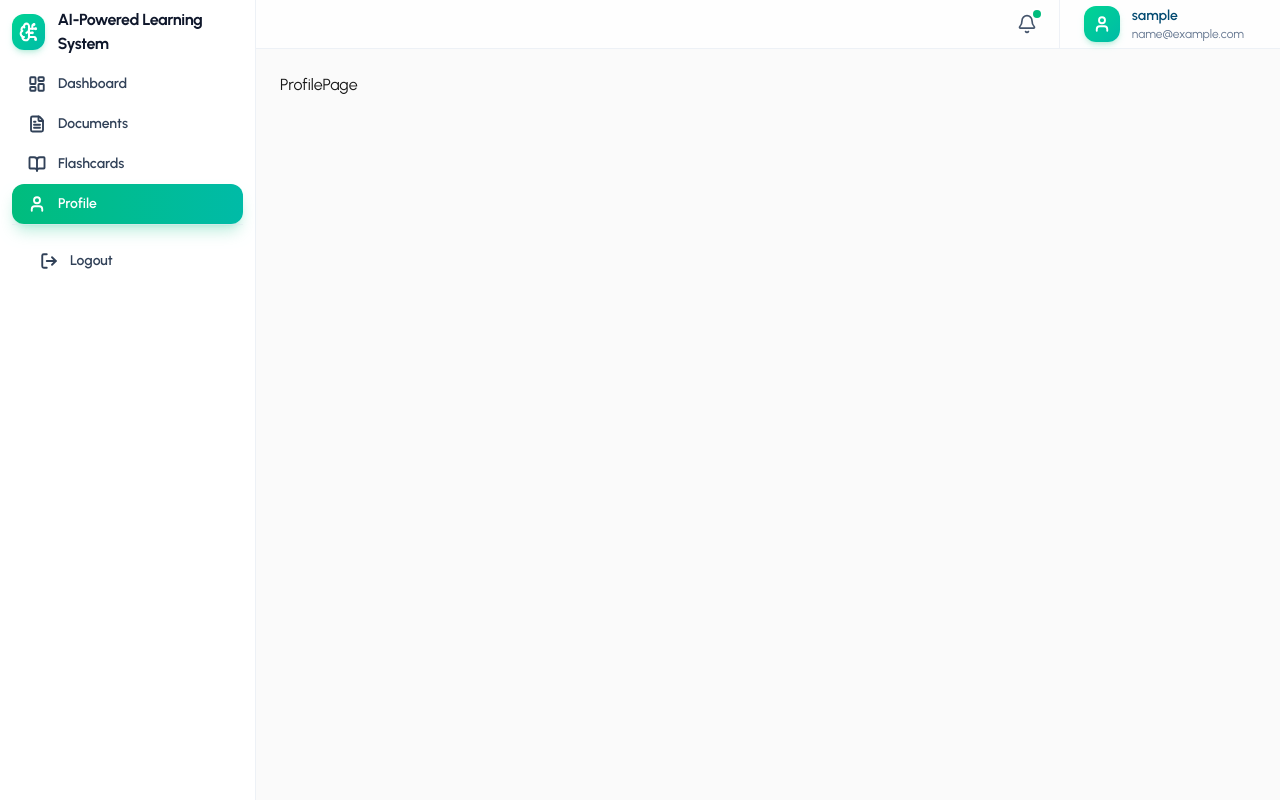
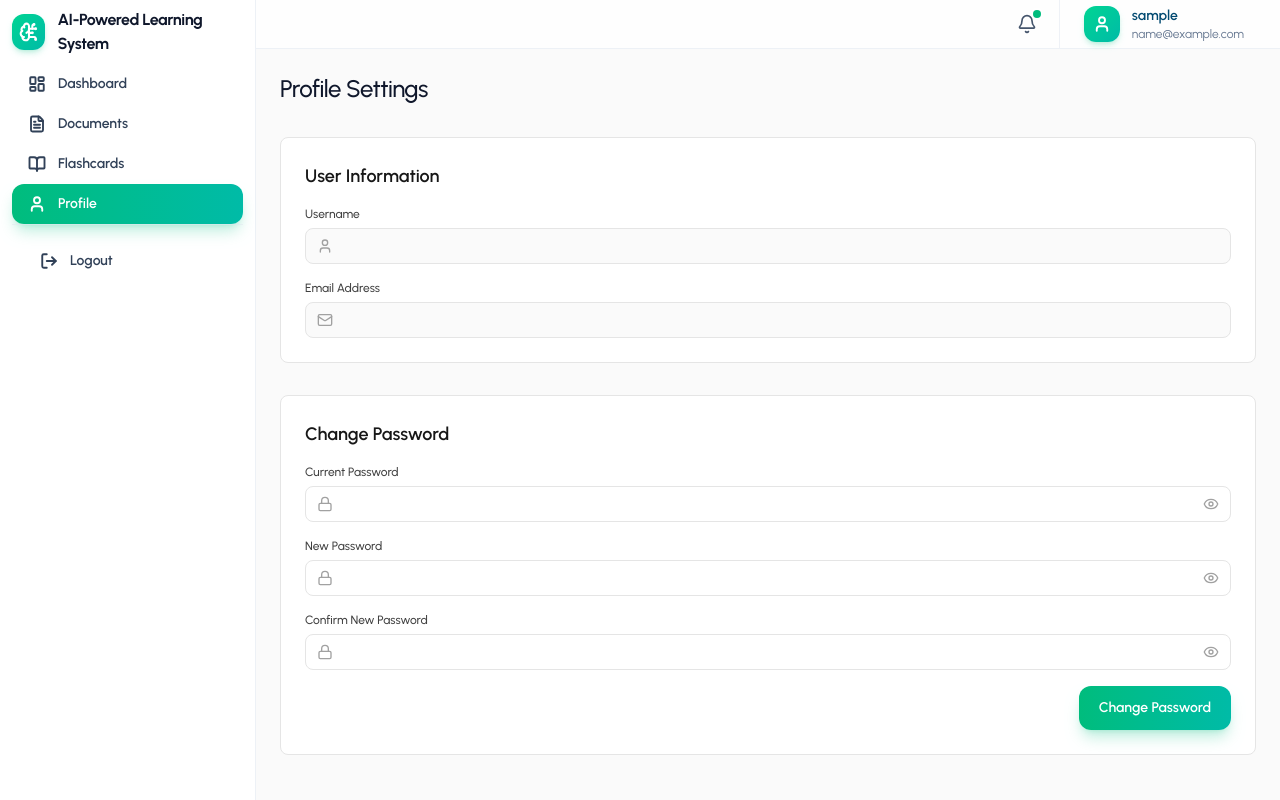
Before and after one commit to ShakirUllah-bj/Ai-Learning-Assistant, a React app in the folder frontend/: page /profile in a window 1280 px wide. Built offline with nearby package versions, Linux system fonts and the light colour scheme; no server answers; sample sign-in values are in the browser's storage; the HTML template or start-up script is replaced by a standard one.

Commit message:
feat: implement full UI and logic for ProfilePage with password management

```diff
--- a/frontend/src/pages/Profile/ProfilePage.jsx
+++ b/frontend/src/pages/Profile/ProfilePage.jsx
@@ -1,7 +1,230 @@
-import React from "react";
+import React, { useEffect, useState } from "react";
+import PageHeader from "../../components/common/PageHeader";
+import Button from "../../components/common/Button";
+import Spinner from "../../components/common/Spinner";
+import authService from "../../services/authService";
+import toast from "react-hot-toast";
+import { useAuth } from "../../context/useAuth";
+import { User, Mail, Lock, Eye, EyeOff } from "lucide-react";
 
 const ProfilePage = () => {
-  return <div>ProfilePage</div>;
+  const [loading, setLoading] = useState(true);
+  const [passwordLoading, setPasswordLoading] = useState(false);
+
+  const [username, setUsername] = useState("");
+  const [email, setEmail] = useState("");
+  const [currentPassword, setCurrentPassword] = useState("");
+  const [newPassword, setNewPassword] = useState("");
+  const [confirmNewPassword, setConfirmNewPassword] = useState("");
+  const [showCurrentPassword, setShowCurrentPassord] = useState(false);
+  const [showNewtPassword, setShowNewtPassord] = useState(false);
+  const [showConfirmPassword, setShowConfirmPassord] = useState(false);
+
+  useEffect(() => {
+    const fetchProfile = async () => {
+      try {
+        const { data } = await authService.getProfile();
+        setUsername(data.username);
+        setEmail(data.email);
+      } catch (error) {
+        toast.error("Failed to fetch profile data.");
+        console.error(error);
+      } finally {
+        setLoading(false);
+      }
+    };
+    fetchProfile();
+  }, []);
+
+  const handleChangePassword = async (e) => {
+    e.preventDefault();
+
+    if (newPassword !== confirmNewPassword) {
+      toast.error("New passwords do not match.");
+      return;
+    }
+
+    if (newPassword.length < 6) {
+      toast.error("New password must be at least 6 characters long.");
+      return;
+    }
+
+    setPasswordLoading(true);
+
+    try {
+      await authService.changePassword({
+        currentPassword,
+        newPassword,
+      });
+      toast.success("Password changed successfully.");
+      setCurrentPassword("");
+      setNewPassword("");
+      setConfirmNewPassword("");
+    } catch (error) {
+      toast.error(
+        error.response?.data?.message || "Failed to change password.",
+      );
+    } finally {
+      setPasswordLoading(false);
+    }
+  };
+
+  if (loading) {
+    return <Spinner />;
+  }
+
+  return (
+    <div>
+      <PageHeader title="Profile Settings" />
+      <div className="space-y-8">
+        {/* User Information Display */}
+        <div className="bg-white border border-neutral-200 rounded-lg p-6">
+          <h3 className="text-lg font-semibold text-neutral-900 mb-4">
+            User Information
+          </h3>
+          <div className="space-y-4">
+            <div>
+              <label className="block text-xs font-medium text-neutral-700 mb-1.5">
+                Username
+              </label>
+              <div className="relative">
+                <div className="absolute inset-y-0 left-0 pl-3 flex items-center pointer-events-none">
+                  <User className="size-4 text-neutral-400" />
+                </div>
+                <p className="w-full h-9 pr-2 pl-9 pt-2 border border-neutral-200 rounded-lg bg-neutral-50 text-sm text-neutral-900">
+                  {username}
+                </p>
+              </div>
+            </div>
+            <div>
+              <label className="block text-xs font-medium text-neutral-700 mb-1.5">
+                Email Address
+              </label>
+              <div className="relative">
+                <div className="absolute inset-y-0 left-0 pl-3 flex items-center pointer-events-none">
+                  <Mail className="size-4 text-neutral-400" />
+                </div>
+                <p className="w-full h-9 pr-2 pl-9 pt-2 border border-neutral-200 rounded-lg bg-neutral-50 text-sm text-neutral-900">
+                  {email}
+                </p>
+              </div>
+            </div>
+          </div>
+        </div>
+
+        {/* Change Password Form */}
+        <div className="bg-white border border-neutral-200 rounded-lg p-6">
+          <h3 className="text-lg font-semibold text-neutral-900 mb-4">
+            Change Password
+          </h3>
+          <form onSubmit={handleChangePassword} className="space-y-4">
+            {/* Current Password */}
+            <div>
+              <label className="block text-xs font-medium text-neutral-700 mb-1.5">
+                Current Password
+              </label>
+              <div className="relative">
+                <div className="absolute inset-y-0 left-0 pl-3 flex items-center pointer-events-none">
+                  <Lock className="size-4 text-neutral-400" />
+                </div>
+                <div
+                  className="absolute inset-y-0 right-0 pr-3 flex items-center  cursor-pointer"
+                  onClick={() => {
+                    setShowCurrentPassord(!showCurrentPassword);
+                    console.log("eye button clicked");
+                  }}
+                >
+                  {showCurrentPassword ? (
+                    <EyeOff className="size-4 text-neutral-400" />
+                  ) : (
+                    <Eye className="size-4 text-neutral-400" />
+                  )}
+                </div>
+                <input
+                  type={showCurrentPassword ? "text" : "password"}
+                  value={currentPassword}
+                  onChange={(e) => setCurrentPassword(e.target.value)}
+                  required
+                  className="w-full h-9 pr-3 pl-9 border border-neutral-200 rounded-lg bg-white text-sm text-neutral-900 placeholder:bg-neutral-400 transition-colors duration-150 focus:outline-none focus:ring-2 focus:ring-[#00d492] focus:border-transparent"
+                />
+              </div>
+            </div>
+
+            {/* New Password */}
+            <div>
+              <label className="block text-xs font-medium text-neutral-700 mb-1.5">
+                New Password
+              </label>
+              <div className="relative">
+                <div className="absolute inset-y-0 left-0 pl-3 flex items-center pointer-events-none">
+                  <Lock className="size-4 text-neutral-400" />
+                </div>
+                <div
+                  className="absolute inset-y-0 right-0 pr-3 flex items-center  cursor-pointer"
+                  onClick={() => {
+                    setShowNewtPassord(!showNewtPassword);
+                    console.log("eye button clicked");
+                  }}
+                >
+                  {showNewtPassword ? (
+                    <EyeOff className="size-4 text-neutral-400" />
+                  ) : (
+                    <Eye className="size-4 text-neutral-400" />
+                  )}
+                </div>
+                <input
+                  type={showNewtPassword ? "text" : "password"}
+                  value={newPassword}
+                  onChange={(e) => setNewPassword(e.target.value)}
+                  required
+                  className="w-full h-9 pr-3 pl-9 border border-neutral-200 rounded-lg bg-white text-sm text-neutral-900 placeholder:bg-neutral-400 transition-colors duration-150 focus:outline-none focus:ring-2 focus:ring-[#00d492] focus:border-transparent"
+                />
+              </div>
+            </div>
+
+            {/* Confirm New Password */}
+            <div>
+              <label className="block text-xs font-medium text-neutral-700 mb-1.5">
+                Confirm New Password
+              </label>
+              <div className="relative">
+                <div className="absolute inset-y-0 left-0 pl-3 flex items-center pointer-events-none">
+                  <Lock className="size-4 text-neutral-400" />
+                </div>
+                <div
+                  className="absolute inset-y-0 right-0 pr-3 flex items-center  cursor-pointer"
+                  onClick={() => {
+                    setShowConfirmPassord(!showConfirmPassword);
+                    console.log("eye button clicked");
+                  }}
+                >
+                  {showConfirmPassword ? (
+                    <EyeOff className="size-4 text-neutral-400" />
+                  ) : (
+                    <Eye className="size-4 text-neutral-400" />
+                  )}
+                </div>
+                <input
+                  type={showConfirmPassword ? "text" : "password"}
+                  value={confirmNewPassword}
+                  onChange={(e) => setConfirmNewPassword(e.target.value)}
+                  required
+                  className="w-full h-9 pr-3 pl-9 border border-neutral-200 rounded-lg bg-white text-sm text-neutral-900 placeholder:bg-neutral-400 transition-colors duration-150 focus:outline-none focus:ring-2 focus:ring-[#00d492] focus:border-transparent"
+                />
+              </div>
+            </div>
+
+            {/* Submit Button */}
+            <div className="flex justify-end">
+              <Button type="submit" disabled={passwordLoading}>
+                {passwordLoading ? "Changing..." : "Change Password"}
+              </Button>
+            </div>
+          </form>
+        </div>
+      </div>
+    </div>
+  );
 };
 
 export default ProfilePage;
```
